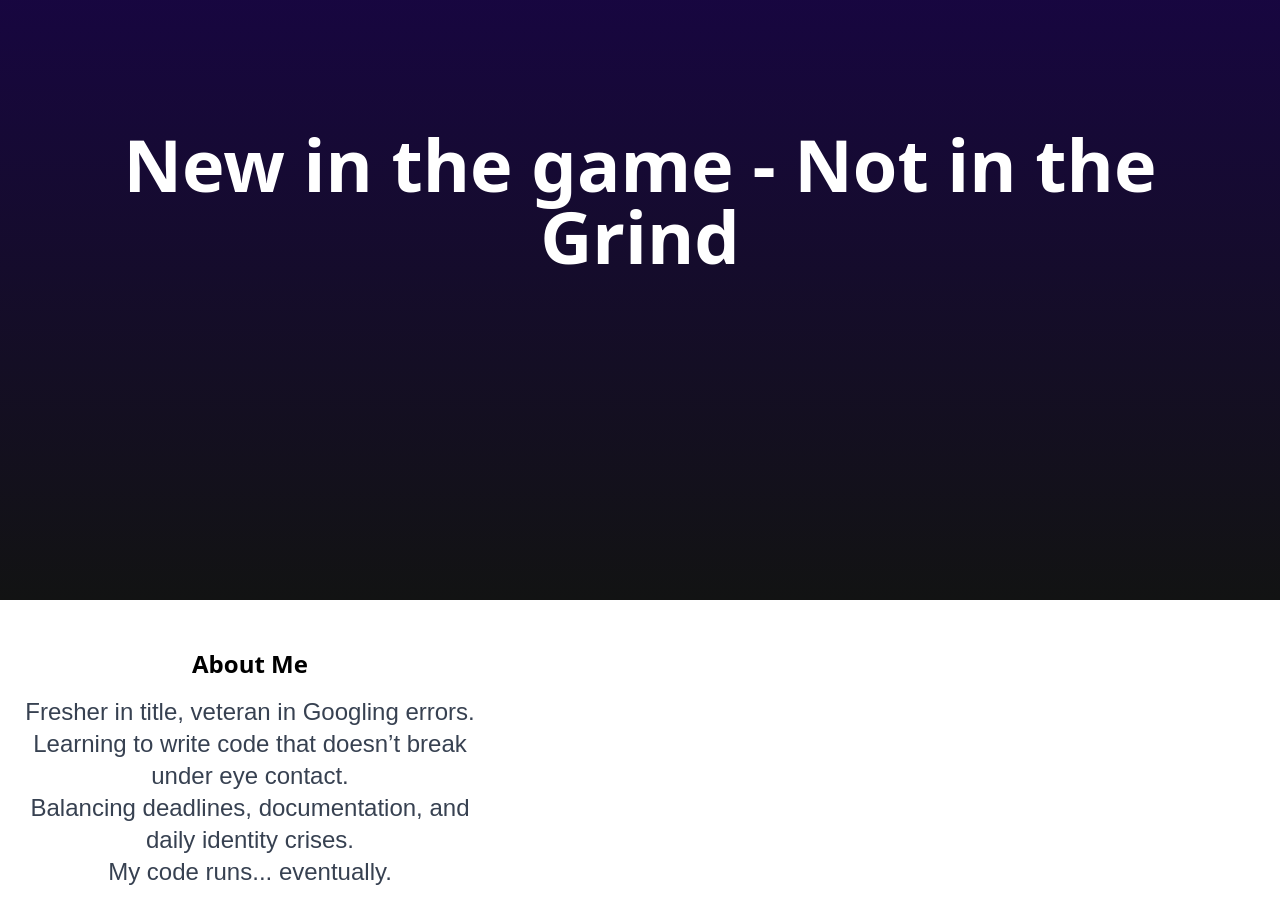
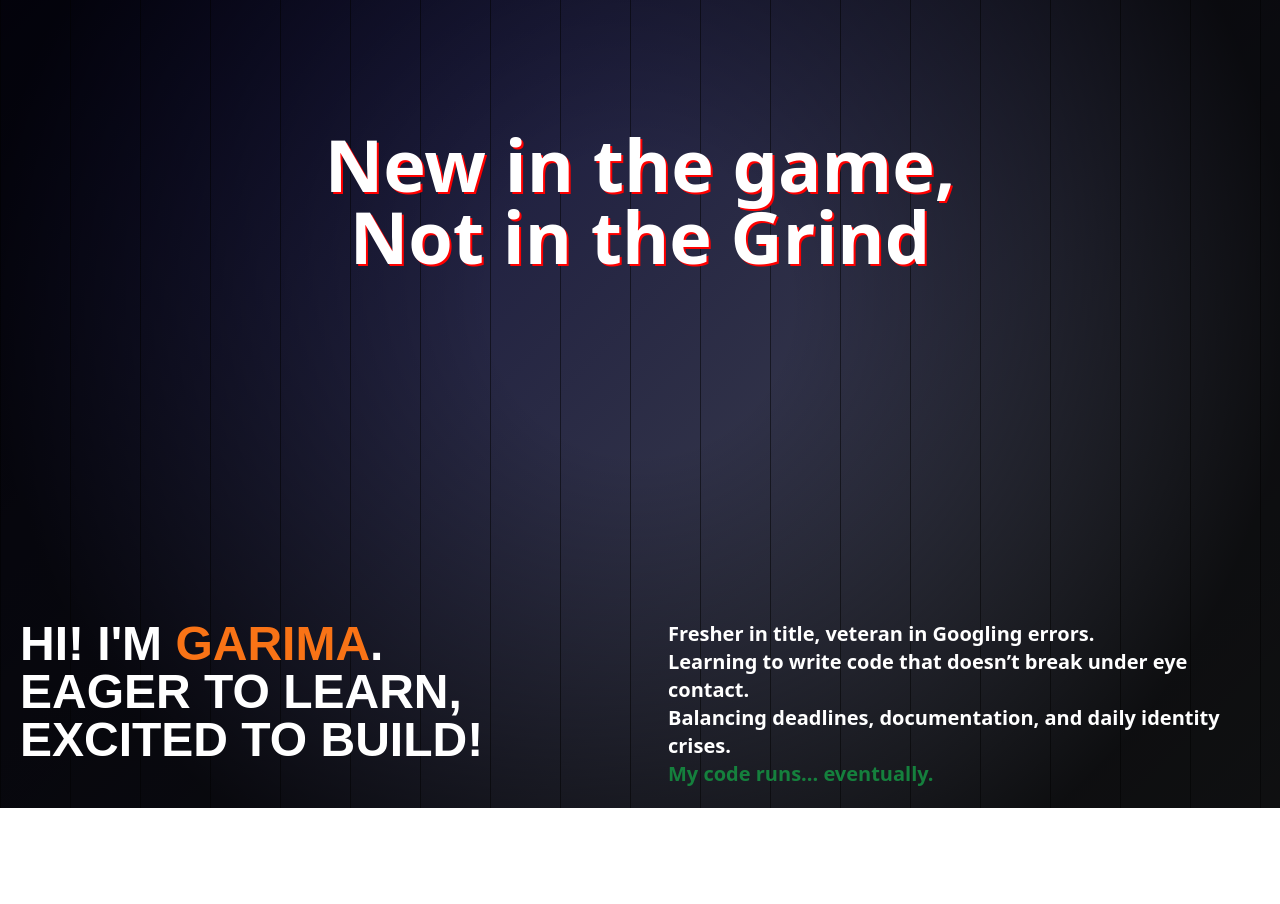
Before and after one commit to garimatiwari2004/portfolio, a React (Create React App) app: page / in a window 1280 px wide. Shown: the part 200-1104 px from the top of the page. After the commit the page ends 1008 px from the top, so only its background shows below. Built offline with nearby package versions, Linux system fonts and the light colour scheme.

Commit message:
Refactor App structure, enhance Hero and BioSection components, and add Navbar with styling updates

```diff
--- a/src/App.js
+++ b/src/App.js
@@ -1,19 +1,22 @@
-
-import './App.css';
-import './index.css';
+import { Routes, Route } from 'react-router-dom';
+import Navbar from './components/navbar';
+import { BioSection } from './components/biosection';
 import Hero from './components/hero';
-import { BrowserRouter, Router } from 'react-router-dom';
-import { Route, Routes } from 'react-router-dom';
 
 function App() {
   return (
-    <BrowserRouter>
-      <Routes >
-        <Route path='/' element={<Hero/>}/>
+    <>
+      <Navbar />
+      <Routes>
+        <Route path="/" element={
+          <>
+            <Hero />
+            <BioSection />
+          </>
+        } />
+
       </Routes>
-    </BrowserRouter>
-
-
+    </>
   );
 }
 
--- a/src/components/biosection.jsx
+++ b/src/components/biosection.jsx
@@ -1,22 +1,23 @@
 export const BioSection = () => {
   return (
-    <div>
-    <div className=" flex flex-col items-center justify-center w-[500px] p-4 mt-8">
-      <h2 className="text-2xl font-bold mb-4">About Me</h2>
-      <p className="text-gray-700 text-2xl text-center font-caveat">
-        Fresher in title, veteran in Googling errors. <br />
-        Learning to write code that doesn’t break under eye contact. <br />
-        Balancing deadlines, documentation, and daily identity crises.<br/>
-         My code runs...
-        eventually.{" "}
-      </p>
-    </div>
-    <div>
-        <img src="" alt="" />
-    </div>
-    <div>
-
-    </div>
+    <div className=" container grid md:grid-cols-2 sm:grid-cols-1 gap-4  mx-auto  ">
+      <div className="p-5">
+        <h1 className="text-5xl font-extrabold md:4xl text-white font-bebas uppercase">
+          Hi! I'm <span className="text-orange-500">Garima</span>. <br />
+          Eager to learn, <br />
+          excited to build!
+        </h1>
+      </div>
+      <div className=" flex flex-col justify-center items-center p-5 ">
+        <p className="text-white text-xl font-bold  ">
+          Fresher in title, veteran in Googling errors. <br />
+          Learning to write code that doesn’t break under eye contact. <br />
+          Balancing deadlines, documentation, and daily identity crises.
+          <br /><span className="text-green-700">
+          My code runs... eventually.
+          </span>
+        </p>
+      </div>
     </div>
   );
 };
--- a/src/components/hero.jsx
+++ b/src/components/hero.jsx
@@ -1,9 +1,13 @@
+import "../styles/tag.css"
+
 const Hero = () => {
   return (
-    <div className="bg-gradient-to-t from-[#121313] to-[#19024f] flex flex-col items-center justify-center min-h-screen w-full px-4">
-      <div className="container mx-auto text-center">
-        <h1 className="text-white text-3xl sm:text-4xl md:text-5xl lg:text-6xl xl:text-7xl font-extrabold leading-tight">
-          New in the game - Not in the Grind
+    <div className=" herodiv flex flex-col items-center justify-center min-h-screen w-full ">
+      <div className=" text-center ">
+        <h1 className="text-white text-4xl sm:text-4xl md:text-5xl lg:text-6xl xl:text-7xl font-extrabold  tag">
+          New in the game,
+          <br/>
+           Not in the Grind
         </h1>
       </div>
     </div>
--- a/src/components/navbar.jsx
+++ b/src/components/navbar.jsx
@@ -1,7 +1,7 @@
 
 export default function Navbar() {
     return (
-        <div className="absolute top-4 left-1/2 transform -translate-x-1/2 flex flex-col justify-center items-center bg-gray-200 rounded-3xl w-[500px] p-4 ">
+        <div className="absolute top-4 left-1/2 transform -translate-x-1/2 flex flex-col justify-center items-center bg-gray-200 rounded-3xl  md:w-[500px]  p-4 ">
         <nav className=" " >
 
             <div className="flex justify-center gap-5" >
--- a/src/index.css
+++ b/src/index.css
@@ -3,3 +3,11 @@
 @tailwind utilities;
 
 @import url('https://fonts.googleapis.com/css2?family=Caveat&display=swap');
+
+body{
+     background-image:
+    repeating-linear-gradient(0deg, #000 0px, #000 0px, transparent 0.5px, transparent 70px),
+    repeating-linear-gradient(90deg, #000 0px, #000 0px, transparent 1px, transparent 70px),
+    radial-gradient(circle at center, rgba(0,0,0,0) 150px, rgba(0,0,0,0.8) 80%),
+    linear-gradient(135deg, #070535, #4a4e54);
+}
--- a/src/index.js
+++ b/src/index.js
@@ -3,17 +3,12 @@ import ReactDOM from 'react-dom/client';
 import { BrowserRouter } from 'react-router-dom';
 import App from './App';
 import './index.css';
-import Navbar from './components/navbar';
-import { BioSection } from './components/biosection';
 
 const root = ReactDOM.createRoot(document.getElementById('root'));
 root.render(
-    <React.StrictMode>
-
-            <Navbar />
-
-            <App />
-            <BioSection />
-
-    </React.StrictMode>
+  <React.StrictMode>
+    <BrowserRouter>
+      <App  />
+    </BrowserRouter>
+  </React.StrictMode>
 );
--- /dev/null
+++ b/src/styles/tag.css
@@ -0,0 +1,28 @@
+@keyframes slideIn{
+    0%{
+        opacity: 0;
+        /* transform: translateY(100px) scaleY(2); */
+
+    }50%{
+        opacity: 0.5;
+         transform: translateY(50px) scaleY(1.2);
+
+
+
+    }
+    100%{
+        opacity: 1;
+        transform: translateY(0) scaleY(1);
+
+    }
+}
+
+
+.tag{
+    animation-name: slideIn;
+    animation-duration: 2s;
+
+    animation-timing-function: ease-in;
+    text-shadow: 2px 2px red;
+
+}
--- a/tailwind.config.js
+++ b/tailwind.config.js
@@ -5,20 +5,10 @@ module.exports = {
   ],
 
   theme: {
-    extend: {
-      keyframes:{
-        fadeIn:{
-          "0% ": {opacity:'0'},
-          "100%": {opacity:'1'},
-
-        },
-        animation:{
-          fadeIn:'fadein 1s ease-in forwards',
-        }
-
-      },
+    extend:{
       fontFamily: {
         caveat: ['Caveat','Poppins', 'sans-serif'],
+         bebas: ['"Bebas Neue"', 'sans-serif'],
       },
     },
   },
```
